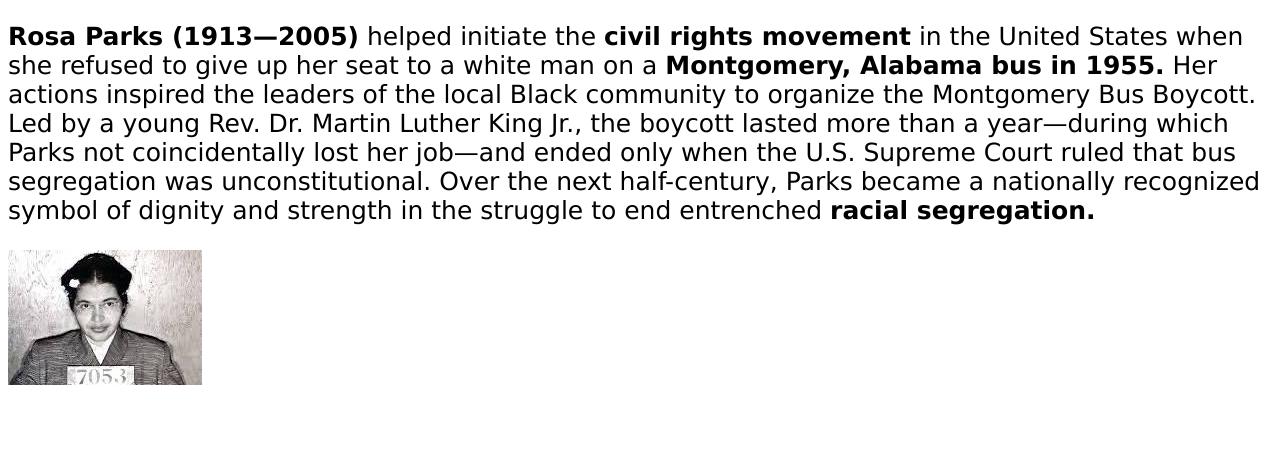
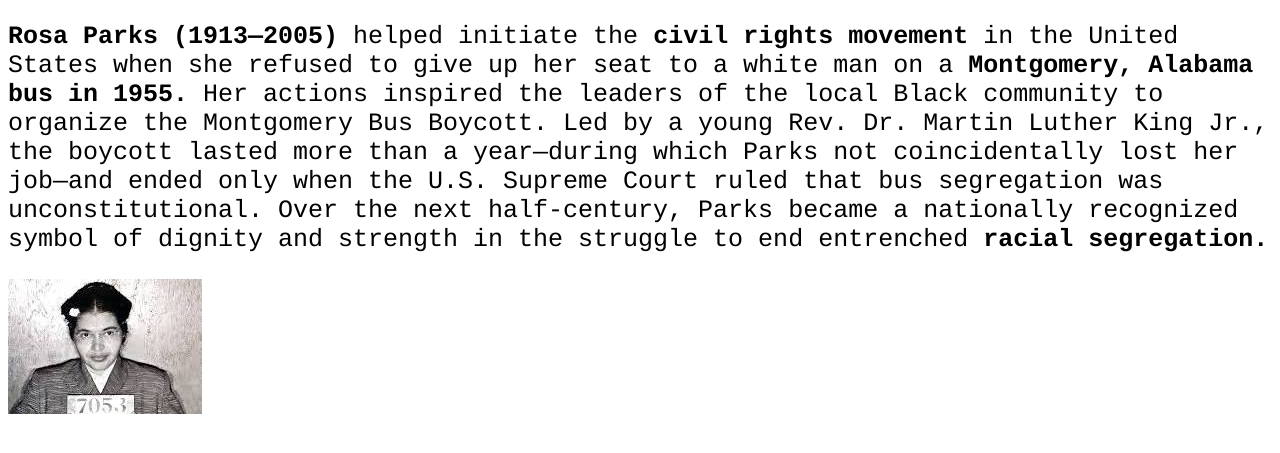
Before and after one commit to 005098/semesterproject.github.io, a plain HTML site: page index.html in a window 1280 px wide. Shown: the part 61-514 px from the top of the page. Drawn offline with Linux system fonts and the light colour scheme.

Commit message:
Update index.html

```diff
--- a/index.html
+++ b/index.html
@@ -24,7 +24,7 @@ h1 {
 }
 
 p {
-  font-family: verdana;
+  font-family: courier;
   font-size: 25px;
 }
   </style>
```
